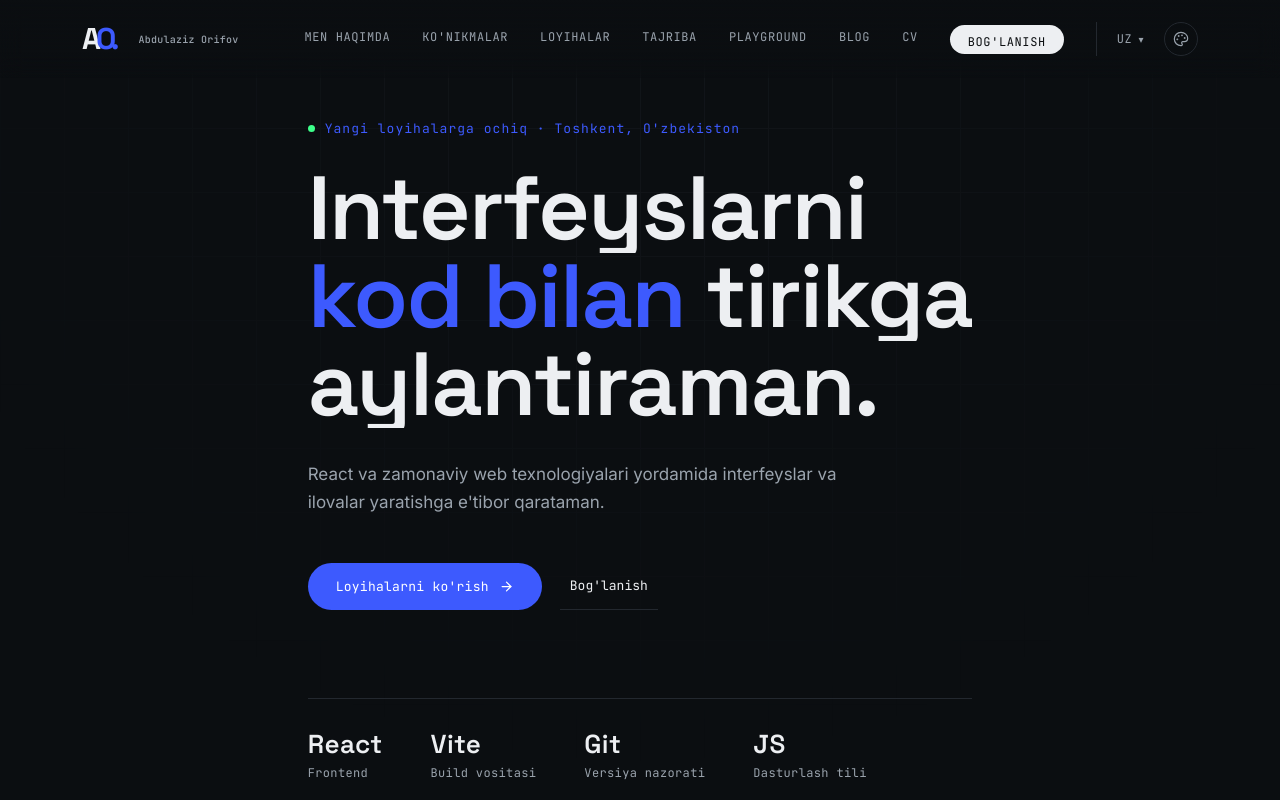
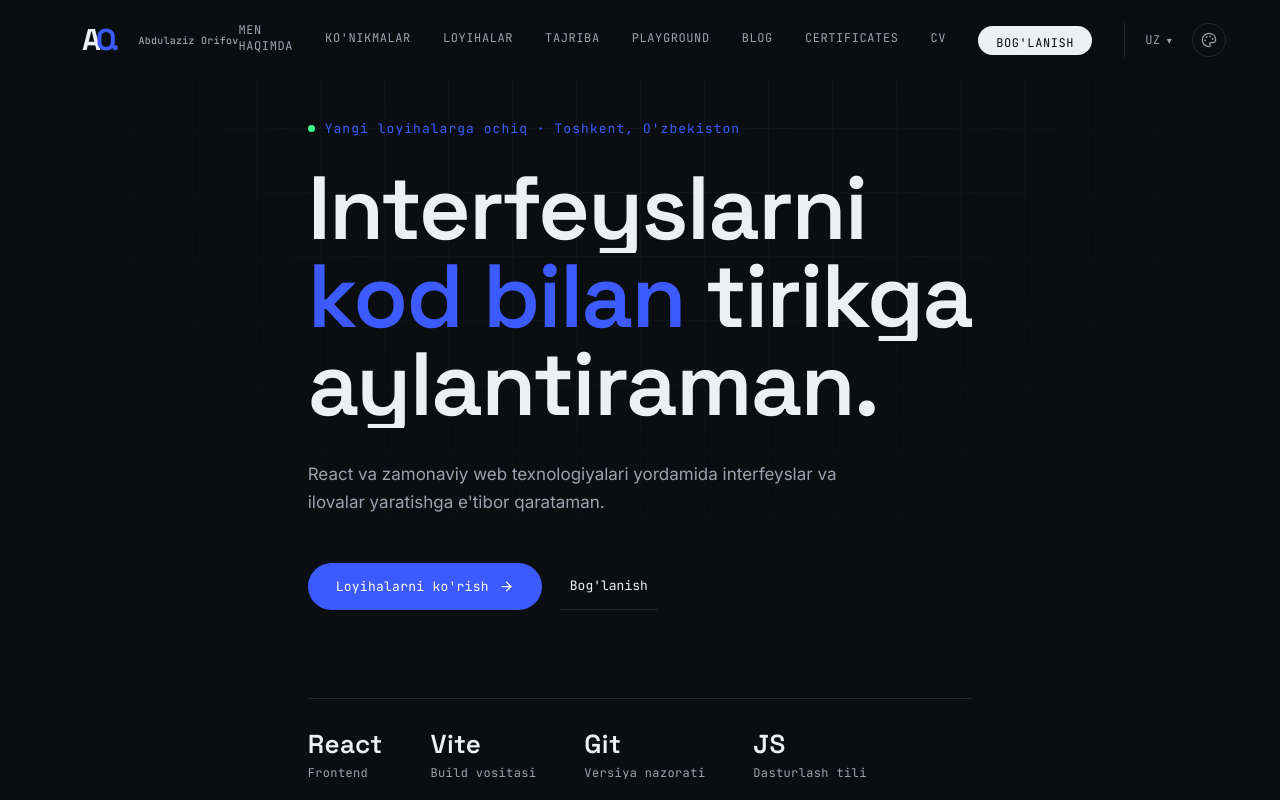
Before and after one commit to AzizchikOff/ao.dev, a React (Vite) app: page / in a window 1280 px wide. Shown: the top 800 px of the page. Built offline with nearby package versions, Linux system fonts and the light colour scheme.

Commit message:
feat: link certificates section in portfolio navigation

```diff
--- a/src/components/Navbar.jsx
+++ b/src/components/Navbar.jsx
@@ -23,6 +23,7 @@ export default function Navbar() {
     { href: "#experience", key: "experience" },
     { href: "#playground", key: "playground" },
     { href: "#blog", key: "blog" },
+    { href: "#certificates", key: "certificates" },
     { href: "#resume", key: "resume" },
   ];
 
@@ -36,7 +37,7 @@ export default function Navbar() {
         <div className="nav-links">
           {links.map((l) => (
             <a key={l.key} href={l.href} data-cursor="O'tish">
-              {["playground","blog","resume"].includes(l.key) ? ({playground:"Playground",blog:"Blog",resume:"CV"})[l.key] : t(`nav.${l.key}`)}
+              {["playground","blog","resume","certificates"].includes(l.key) ? ({playground:"Playground",blog:"Blog",resume:"CV",certificates:"Certificates"})[l.key] : t(`nav.${l.key}`)}
             </a>
           ))}
           <a href="#contact" className="nav-cta" data-cursor="Yozish">
```
